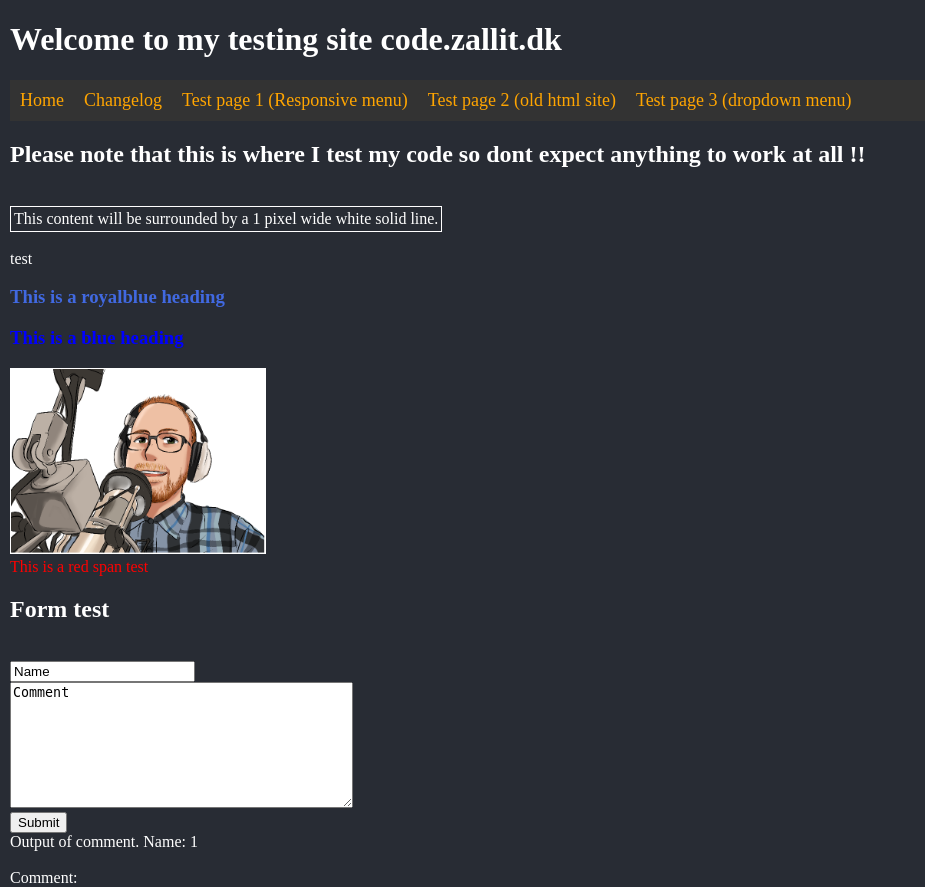
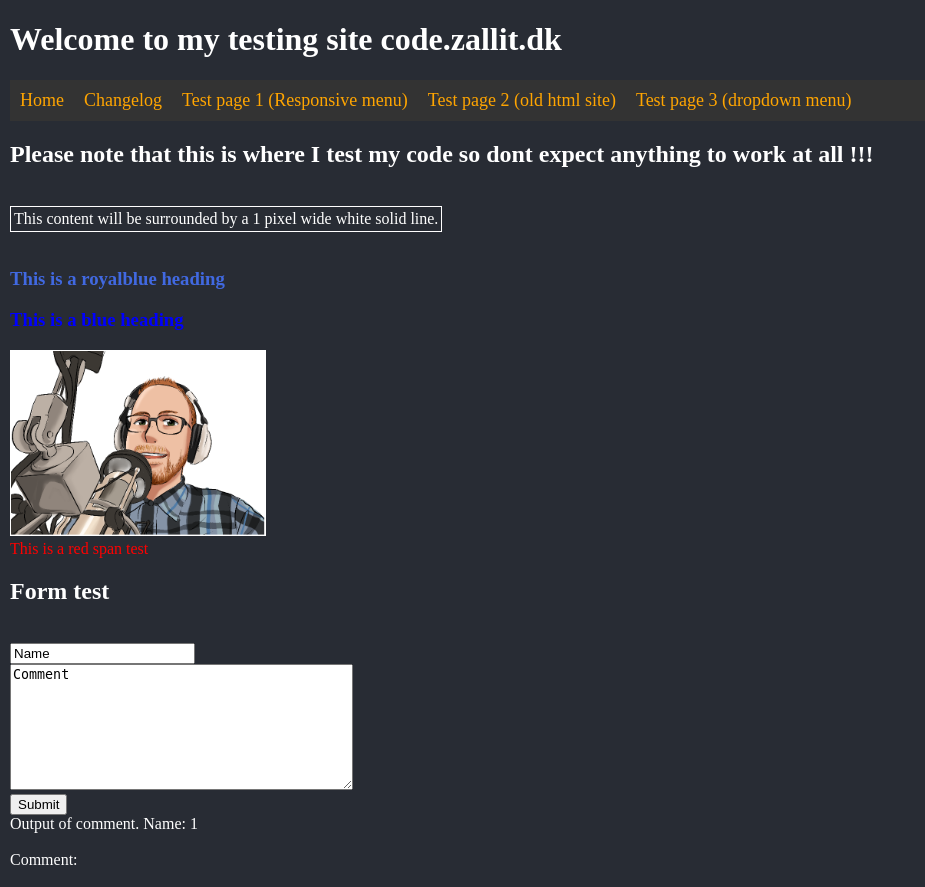
Before and after one commit to zallit/kjerulf.dev, a PHP site: page /?name=1 in a window 1280 px wide. Shown: the whole page, without its empty margins (0-925 px from the left). After the commit the page ends 865 px from the top, so only its background shows below. Run offline with PHP 8.4, Linux system fonts and the light colour scheme; data that the repository does not hold is empty.

Commit message:
removed test

```diff
--- a/index.php
+++ b/index.php
@@ -20,7 +20,7 @@
         include "template.html";
       ?>
   </nav>
-  <h2>Please note that this is where I test my code so dont expect anything to work at all !! </h2>
+  <h2>Please note that this is where I test my code so dont expect anything to work at all !!! </h2>
   <br> <!-- Break Line (new line) -->
   <table style="border: 1px solid white">
   <tr>
@@ -30,7 +30,7 @@
   </tr>
   </table>
 <br>
-test
+
 <h3 style="color:royalblue;">This is a royalblue heading</h3>
 <h3 style="color:blue;">This is a blue heading</h3>
 <img style="border:1px solid white;" src="img/andreas-mic.png" alt="Andreas Mic Pic" height="20%" width="20%" /><br>
```
Also changed, not shown: 2 other files.
